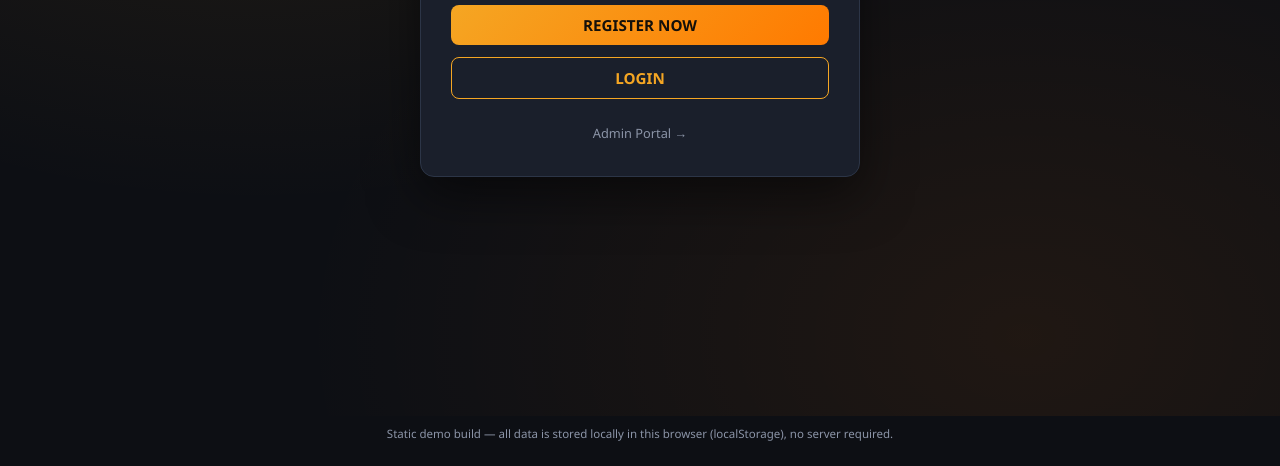
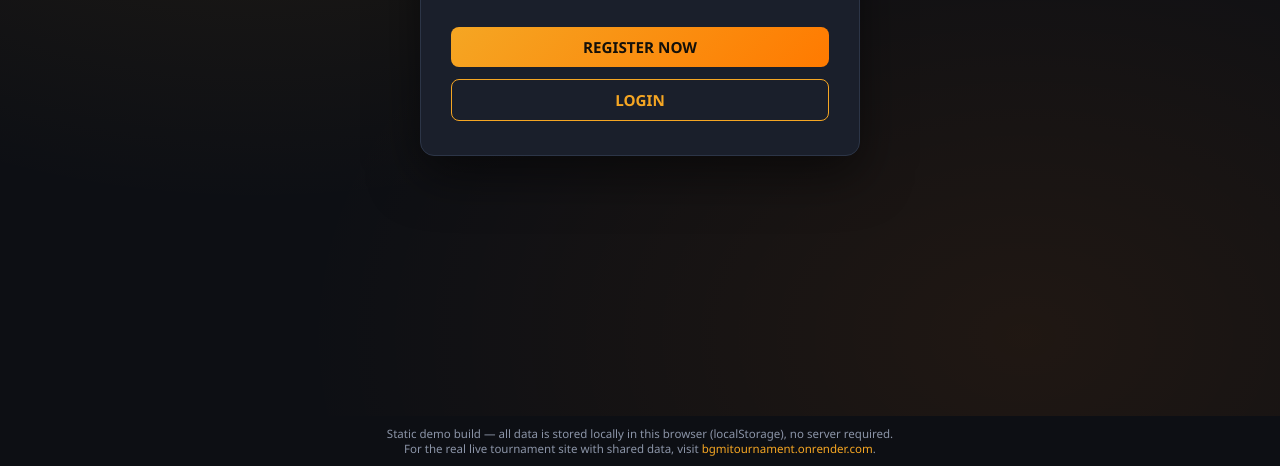
Before and after one commit to sec-research-lab/BGMITournament, a website: page index.html in a window 1280 px wide. Shown: the part 384-850 px from the top of the page. Drawn offline with Linux system fonts and the light colour scheme.

Commit message:
Point players to the live Render-hosted app with shared data
The static index.html (localStorage-only) can't share registrations
between visitors, so it now links to the real deployed backend, and
a README explains the difference between the two.

```diff
--- a/index.html
+++ b/index.html
@@ -153,19 +153,16 @@ td .thumb{width:56px;height:36px;object-fit:cover;border-radius:6px}
 <div class="screen active" id="screen-landing">
   <div class="auth-wrap">
     <div class="auth-card" style="text-align:center">
-      <div class="brand" style="font-size:2rem">🎮 BGMI <span>TOURNAMENT</span></div>
+      <div class="brand" style="font-size:2rem;cursor:pointer" onclick="enterAdmin()">🎮 BGMI <span>TOURNAMENT</span></div>
       <div class="subtitle" style="margin-bottom:30px">
         1v1 TDM • 2v2 TDM • Erangel Classic<br>
         Register, join matches and win prize pools!
       </div>
       <a class="btn btn-primary" style="width:100%;margin-bottom:12px" onclick="goRegister()">REGISTER NOW</a>
       <a class="btn btn-outline" style="width:100%" onclick="goLogin()">LOGIN</a>
-      <div class="auth-footer" style="margin-top:24px">
-        <a style="color:var(--muted);font-size:.8rem" onclick="enterAdmin()">Admin Portal →</a>
-      </div>
     </div>
   </div>
-  <div class="static-note">Static demo build — all data is stored locally in this browser (localStorage), no server required.</div>
+  <div class="static-note">Static demo build — all data is stored locally in this browser (localStorage), no server required.<br>For the real live tournament site with shared data, visit <a href="https://bgmitournament.onrender.com/" target="_blank" rel="noopener">bgmitournament.onrender.com</a>.</div>
 </div>
 
 <!-- ===================== REGISTER ===================== -->
```
Also changed, not shown: README.md (added).
